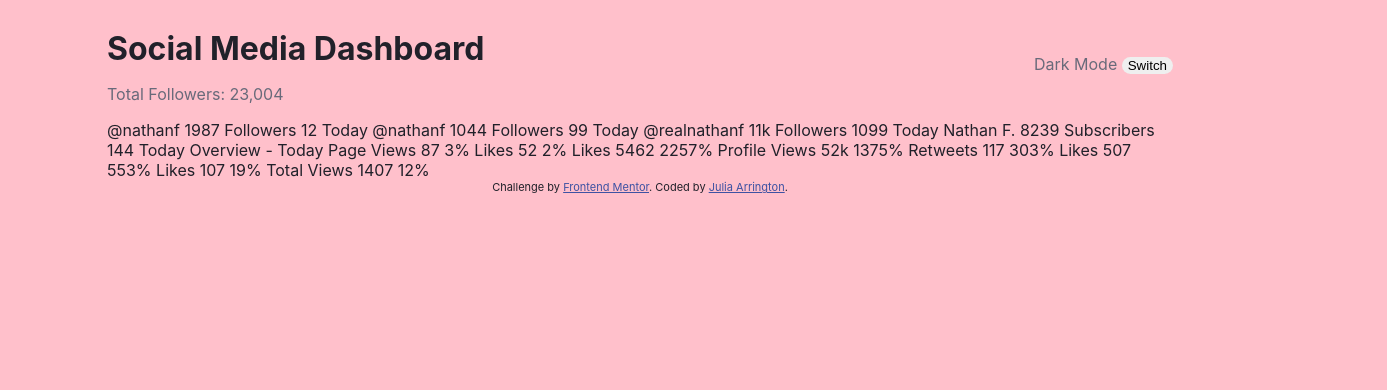
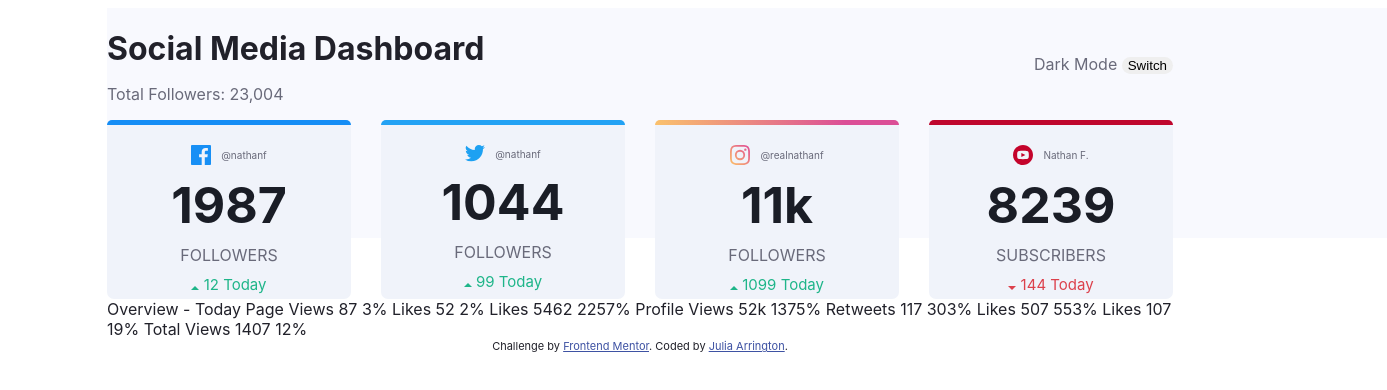
Before and after one commit to partum/social-media-dashboard, a plain HTML site: page index.html in a window 1280 px wide. Shown: the whole page, 1387 px wide, since content can reach past the window. Drawn offline with Linux system fonts and the light colour scheme.

Commit message:
added top row of cards

```diff
--- a/index.css
+++ b/index.css
@@ -1,38 +1,138 @@
-
-body{
+body {
     font-family: Inter, sans-serif;
     color: #21212A;
 
 }
-.main{
+
+.main {
     max-width: 1066px;
-    margin:auto;
+    margin: auto;
 }
-.header{
+
+.header {
     display: flex;
     justify-content: space-between;
-align-items: center;
-color: #696A7A;
-;
+    align-items: center;
+    color: #696A7A;
+    ;
 }
-.header button{
+
+.header button {
     border-radius: 20px;
     border: none;
 }
-h1{
+
+h1 {
     margin-bottom: 14px;
     color: #21212A;
 }
-.theme-dark{
-    background-color: black;
+
+.theme-light {
+    background-color: #ffffff;
 }
-.theme-dark h1{
+
+.summary {
+    display: flex;
+    justify-content: space-between;
+    color: #696A7A;
+    margin: -15px;
+
+}
+
+.summary span {
+    display: flex;
+    flex-direction: column;
+    align-items: center;
+    background-color: #F0F3FA;
+    width: 25%;
+    margin: 15px;
+    border-radius: 7px;
+}
+
+.summary .top-border {
+    height: 5px;
+    background-color: deeppink;
+    width: 100%;
+    border-radius: 7px 7px 0 0;
+    margin-top: 0;
+}
+
+.summary span:hover {
+    background: #E1E3F0;
+
+}
+
+.summary span p {
+    margin: 5px 0;
+}
+
+.sum--user {
+    font-size: 10px;
+    display: flex;
+    align-items: center;
+}
+
+.sum--user img {
+    margin-right: 10px;
+}
+
+.sum--number {
+    color: #1A1D26;
+    font-size: large;
+    font-size: 50px;
+    font-weight: bold;
+}
+
+.sum--follow {
+    text-transform: uppercase;
+    margin: 0 0;
+}
+
+.sum--change.up {
+    color: #1EB589;
+    font-size: 15px;
+}
+.sum--change.down {
+    color: #DC414C;
+    font-size: 15px;
+}
+
+.attribution {
+    font-size: 11px;
+    text-align: center;
+}
+
+.attribution a {
+    color: hsl(228, 45%, 44%);
+}
+.decorative{
+    height:230px;
+    position: absolute;
+    z-index: -1;
+    background-color: #F8F9FE;
+    width: 100vw;
+}
+
+/* dark mode things */
+.theme-dark {
+    background: #1D2029;
+
+}
+
+.theme-dark h1,
+.theme-dark .sum--number {
     color: white;
 }
-.theme-light{
-    background-color: pink;
+
+.theme-dark .summary span {
+    background: #252B43;
+
 }
 
+.theme-dark .summary span:hover{
+    background: #333A56;
 
-.attribution { font-size: 11px; text-align: center; }
-    .attribution a { color: hsl(228, 45%, 44%); }
+}
+.theme-dark .decorative{
+    background-color: #20222F;
+}
--- a/index.html
+++ b/index.html
@@ -17,6 +17,7 @@
 
 
   <div class="main">
+    <div class="decorative"></div>
     <div class="header">
       <span>
         <h1>Social Media Dashboard</h1>
@@ -28,25 +29,65 @@
         <button onclick=switchTheme()>Switch</button>
       </span>
     </div>
+    <div class="summary">
+      <span>
+        <span class="top-border" style="background: #158DF5"></span>
+        <p class="sum--user">
+          <img src="./images/icon-facebook.svg" alt="facebook">
           @nathanf
-    1987
-    Followers
+        </p>
+        <p class="sum--number">1987</p>
+        <p class="sum--follow">Followers</p>
+        <p class="sum--change up">
+          <img src="./images/icon-up.svg" alt="up by">
           12 Today
+        </p>
+      </span>
 
+      <span>
+        <span class="top-border" style="background: #23A2F4"></span>
+        <p class="sum--user">
+          <img src="./images/icon-twitter.svg" alt="twitter">
           @nathanf
-    1044
-    Followers
+        </p>
+        <p class="sum--number">1044</p>
+        <p class="sum--follow">Followers</p>
+        <p class="sum--change up">
+          <img src="./images/icon-up.svg" alt="up by">
           99 Today
+        </p>
+      </span>
 
+      <span>
+        <span class="top-border" style="background: rgb(250,193,108);
+        background: linear-gradient(90deg, rgba(250,193,108,1) 0%, rgba(219,78,150,1) 78%);"></span>
+        <p class="sum--user">
+          <img src="./images/icon-instagram.svg" alt="instagram">
           @realnathanf
-    11k
-    Followers
+        </p>
+        <p class="sum--number">11k</p>
+        <p class="sum--follow">Followers</p>
+        <p class="sum--change up">
+          <img src="./images/icon-up.svg" alt="up by">
           1099 Today
+        </p>
+      </span>
 
+      <span>
+        <span class="top-border" style="background: #BF062D"></span>
+        <p class="sum--user">
+          <img src="./images/icon-youtube.svg" alt="youtube">
           Nathan F.
-    8239
-    Subscribers
+        </p>
+        <p class="sum--number">8239</p>
+        <p class="sum--follow">Subscribers</p>
+        <p class="sum--change down">
+          <img src="./images/icon-down.svg" alt="down by">
           144 Today
+        </p>
+      </span>
+    </div>
+
 
 
 
```
Lines whose indentation alone changed are shown as unchanged.
